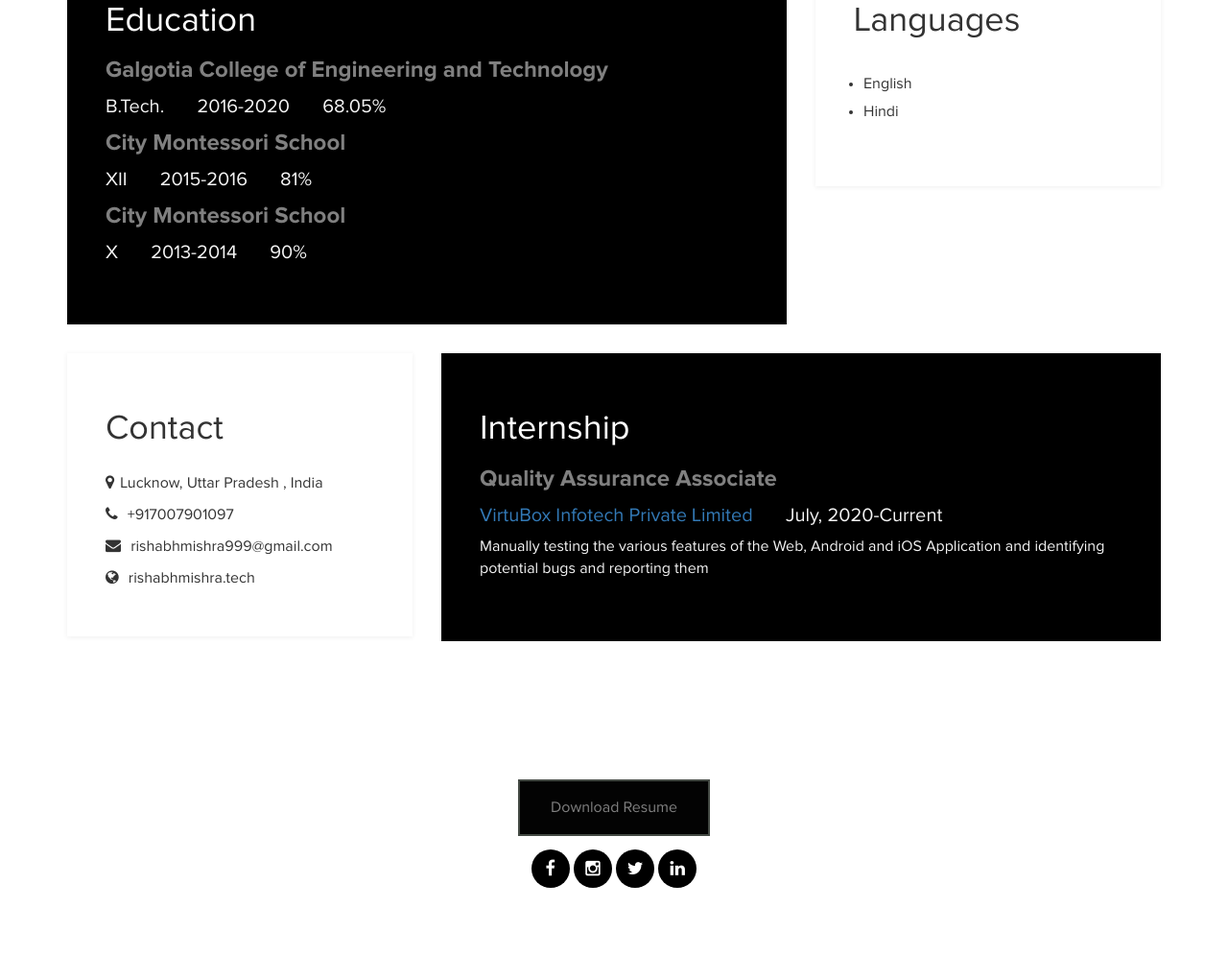
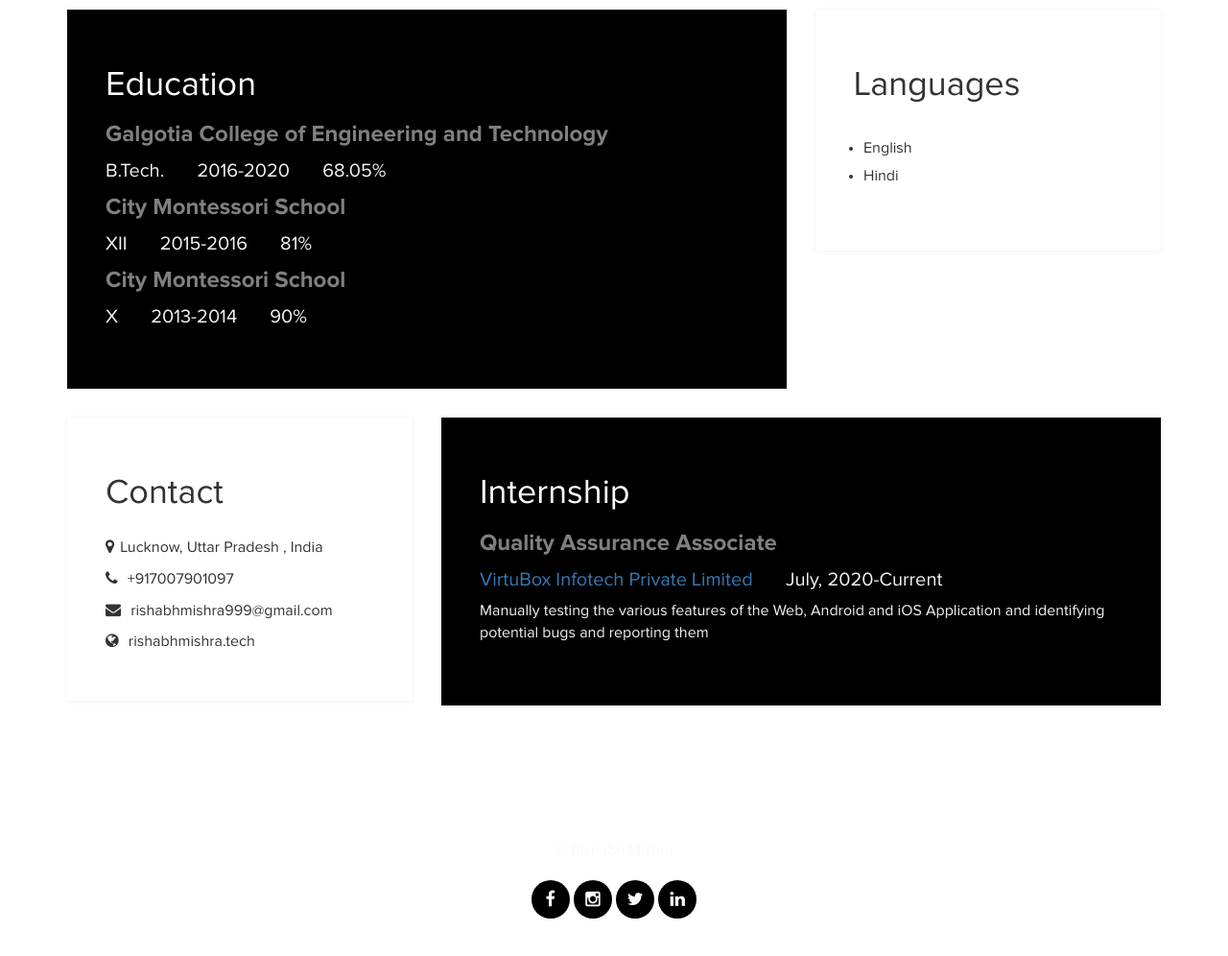
Before and after one commit to meansrishabh/rishabhmishra, a plain HTML site: page index.html in a window 1280 px wide. Shown: the part 1474-2470 px from the top of the page at 96% size. Drawn offline with Linux system fonts and the light colour scheme.

Commit message:
Update index.html

```diff
--- a/index.html
+++ b/index.html
@@ -36,6 +36,7 @@ http://www.templatemo.com/tm-467-easy-profile
 				<hr>
 				<h1 class="tm-title bold shadow">Hi, I am Rishabh Mishra </h1>
 				<h1 class="white bold shadow"> Software Developer </h1>
+				<input type="button" class="button" value="Download Resume" onclick="window.open('Resume.pdf')" />
 			</div>
 		</div>
 	</div>
@@ -166,7 +167,7 @@ http://www.templatemo.com/tm-467-easy-profile
 
 
 
-				<input type="button" class="button" value="Download Resume" onclick="window.open('Resume.pdf')" />
+				<p>&#169;	 Rishabh Mishra </p>
 
 				<ul class="social-icons">
 					<li><a href="https://www.facebook.com/meansrishabh/" target="_blank" class="fa fa-facebook"></a></li>
```
